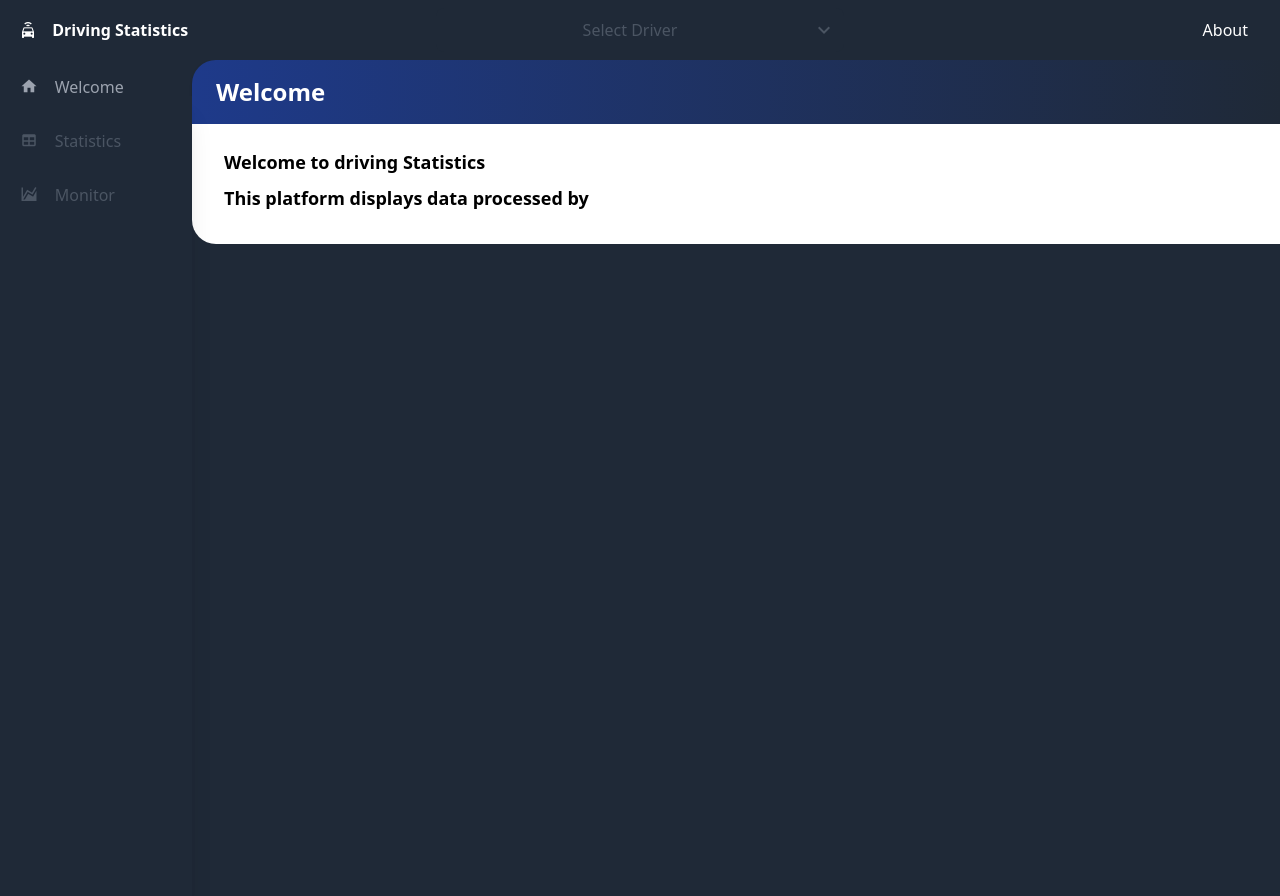
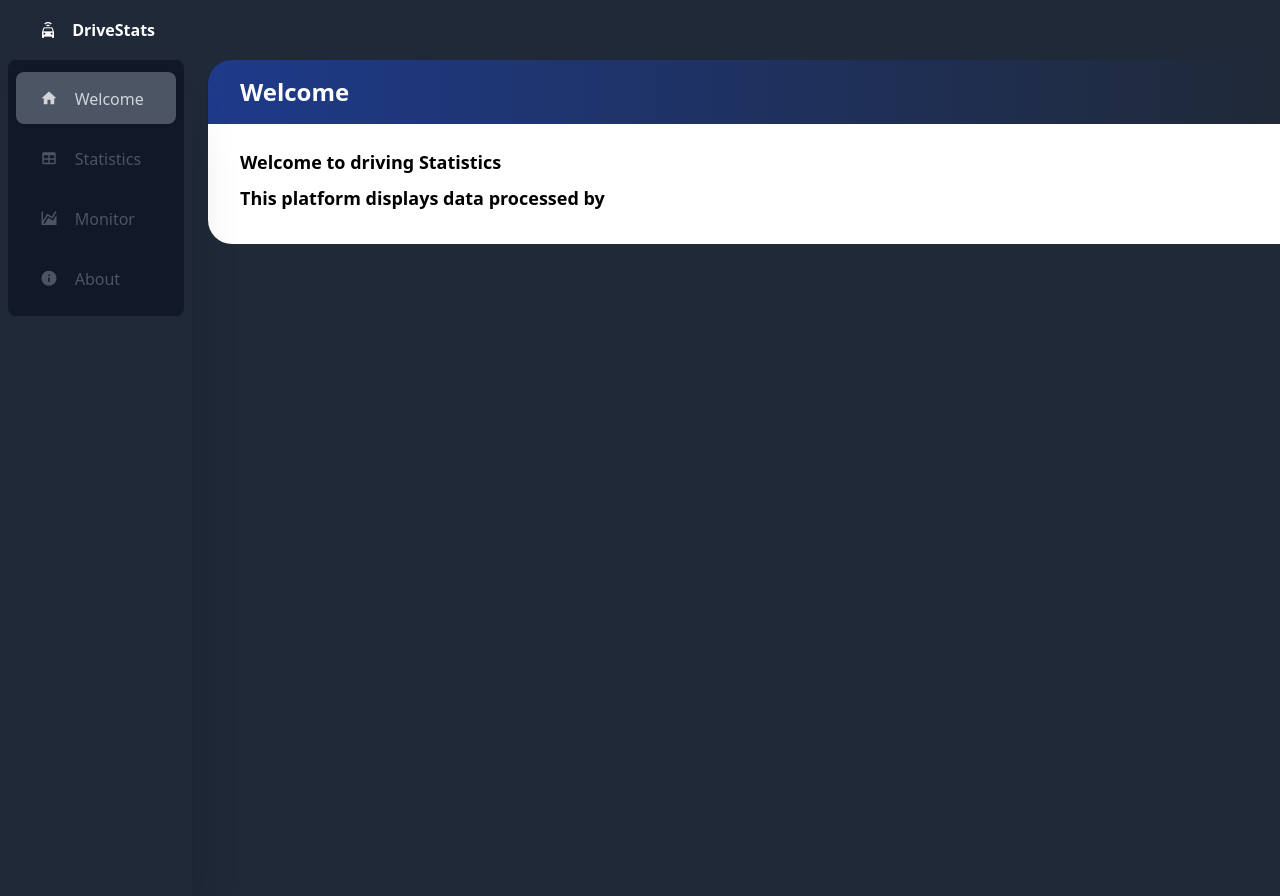
Before and after one commit to Moenupa/COMP4442_Proj, a Flask app: page / in a window 1280 px wide. Run offline with Flask 2, Linux system fonts and the light colour scheme; some libraries are stand-ins or nearby versions.

Commit message:
Minor Improvements

```diff
--- a/backend/db_connector.py
+++ b/backend/db_connector.py
@@ -23,7 +23,7 @@ class DBConnector():
         self.summary_table_name = os.getenv("SUMMARY_TABLE")
         self.speed_table_name = os.getenv("SPEED_TABLE")
         self.host = os.getenv("HOST")
-        self.user = os.getenv("USER")
+        self.user = os.getenv("ADMIN")
         self.port = os.getenv("PORT")
         self.passwd = os.getenv("PASSWD")
 
--- a/backend/writeSpeed.py
+++ b/backend/writeSpeed.py
@@ -25,9 +25,9 @@ def writeAllData():
                     continue
                 else:
                     after_epoch = str(int((datetime.strptime(time.replace('\r', ''), p) - epoch).total_seconds() * 1000))
-                    query = f"insert into {connector.speed_table_name} (DriverID, Time, Speed) values (\"{0}\",{1},{2})".format(driver, after_epoch, speed)
+                    query = f"insert into {connector.speed_table_name} (DriverID, Time, Speed) values (\"{driver}\",{after_epoch},{speed})"
                     cursor.execute(query)
-                    print("inserting ({}, {}, {})\r".format(driver, after_epoch, speed), end='')
+                    print(f"inserting ({driver}, {after_epoch}, {speed}) {''*10}\r", end='')
     print("writing complete. %40s" % (''))
 
 if __name__ == '__main__':
--- a/backend/writeStats.py
+++ b/backend/writeStats.py
@@ -11,15 +11,15 @@ path = "./drive_stat_out/"
 items = ['carPlate', 'speedUp', 'slowDown', 'neutralSlide', 'neutralSlideTime', 'overspeed', 'overspeedTime', 'fatigue', 'hthrottleStop', 'oilLeak']
 
 for item in items:
-    print("Processing: %-20s" % (item))
+    print("Processing: %-40s" % (item))
     for filename in os.listdir(path + item):
         with open(path + item + "/" + filename) as file:
             for record in file.readlines():
                 (k, v) = literal_eval(record)
                 if len(k) == 0:
                     continue
-                query = f"INSERT INTO {connector.summary_table_name} (DriverID, {item}) VALUES (\"{k}\", \"{v}\") on DUPLICATE KEY UPDATE {item} = VALUES ({v});"
+                query = f"INSERT INTO {connector.summary_table_name} (DriverID, {item}) VALUES (\"{k}\", \"{v}\") on DUPLICATE KEY UPDATE {item} = VALUES ({item});"
                 cursor.execute(query)
                 print("insert success:", k, v, "\r", end="")
 
-print("writeStats Completed!")
+print("writeStats Completed! %-30s" % (''))
--- a/frontend/db_connector.py
+++ b/frontend/db_connector.py
@@ -23,7 +23,7 @@ class DBConnector():
         self.summary_table_name = os.getenv("SUMMARY_TABLE")
         self.speed_table_name = os.getenv("SPEED_TABLE")
         self.host = os.getenv("HOST")
-        self.user = os.getenv("USER")
+        self.user = os.getenv("ADMIN")
         self.port = os.getenv("PORT")
         self.passwd = os.getenv("PASSWD")
 
--- a/frontend/main.py
+++ b/frontend/main.py
@@ -4,6 +4,7 @@ import random
 import time
 import os
 from db_connector import DBConnector
+from werkzeug.exceptions import HTTPException
 
 app = Flask(__name__, static_url_path='/static')
 
@@ -22,12 +23,23 @@ routes = {
     '/monitor': {
         'title': 'Monitor',
         'icon': 'mdi-chart-areaspline'
-    }
+    },
+    '/about': {
+        'title': 'About',
+        'icon': 'mdi-information'
+    },
 }
 
 @app.route('/about')
 def hello_world():
-    return 'Flask: Hello World'
+    return render_template(
+        "index.html",
+        routes = routes,
+        cur = "/about",
+        msg = [
+            'About page'
+        ]
+    )
 
 @app.route('/')
 def speedmonitor():
@@ -69,10 +81,9 @@ def API_speed(driverID):
     if len(data) > 0:
         latest = data[-1][0]
 
-    reduced = [row[2:] for row in data]
-    print(query)
-    print('last record:', data[-1])
-    return json.dumps(reduced)
+    # print(query)
+    # print('last record:', data[-1])
+    return json.dumps([row[2:] for row in data])
 
 @app.route('/api/drivers')
 def API_drivers():
@@ -160,5 +171,9 @@ def stat():
         cur = "/stat"
     )
 
+@app.errorhandler(HTTPException)
+def handle_exception(e):
+    return render_template("error.html", code = e.code, title = f'{e.code} {e.name.upper()}')
+
 if __name__ == "__main__":
     app.run(debug=True, port=8888)
--- a/frontend/templates/index.html
+++ b/frontend/templates/index.html
@@ -29,15 +29,15 @@
     <header>
       <nav
         aria-label="menu nav"
-        class="bg-gray-800 py-2 px-1 mt-0 h-auto fixed w-full z-20 top-0"
+        class="bg-gray-800 py-2 px-2 mt-0 h-auto fixed w-full z-20 top-0"
       >
         <div class="flex flex-wrap items-center">
           <div
-            class="flex flex-shrink md:w-1/3 justify-center md:justify-start text-white z-10 px-2 md:px-4"
+            class="flex flex-shrink md:w-1/3 justify-center md:justify-start text-white z-10 px-2 md:px-4 md:pl-8"
           >
-            <a href="#" aria-label="Driving Statistics">
+            <a href="#" aria-label="DriveStats">
               <i class="mdi mdi-car-connected"></i>
-              <span class="text-white no-underline pl-3 font-bold">Driving Statistics</span>
+              <span class="text-white no-underline ml-3 font-bold">DriveStats</span>
             </a>
           </div>
 
@@ -48,40 +48,25 @@
               <button
                 id="btn-dropdown"
                 data-dropdown-toggle="dropdown"
-                class="text-white bg-gray-900 hover:bg-gray-200 focus:ring-2 focus:outline-none focus:ring-gray-400 rounded-lg px-4 py-1 text-center inline-flex items-center transition ease-int-out hover:text-black w-full disabled:bg-gray-800 disabled:text-gray-600"
+                class="text-white bg-gray-900 transition-all w-full rounded-lg px-4 py-1 text-center inline-flex items-center active:text-gray-600 active:bg-gray-400 hover:bg-gray-200 hover:text-gray-800 disabled:bg-transparent disabled:text-transparent"
                 type="button"
                 {%if not drivers%}disabled{%endif%}
               >
                 <span class="w-full">Select Driver</span>
                 <span class="mdi mdi-chevron-down mdi-24px ml-1 -mr-2 pull-right"></span>
               </button>
-              <div id="dropdown" class="hidden z-10 w-full bg-white rounded divide-y divide-gray-100 shadow dark:bg-gray-700 absolute left-0 top-12">
-                <ul class="py-1 text-sm text-gray-700 dark:text-gray-200" aria-labelledby="btn-dropdown">
+              <div id="dropdown" class="hidden z-10 w-full bg-gray-200 rounded shadow absolute left-0 top-12">
+                <ul class="py-1 text-sm text-gray-800 divide-y divide-gray-300" aria-labelledby="btn-dropdown">
                   {% for driver in drivers %}
                   <li>
-                    <a href="javascript:" class="block py-2 px-4 hover:bg-gray-100 dark:hover:bg-gray-600 dark:hover:text-white dropdown-driver w-full">{{driver}}</a>
+                    <a href="javascript:" class="block duration-300 py-2 px-6 hover:bg-gray-300 dropdown-driver w-full">{{driver}}</a>
                   </li>
                   {% endfor %}
                 </ul>
               </div>
             </span>
           </div>
-
-          <div
-            class="flex flex-shrink w-auto content-center justify-between md:w-1/3 md:justify-end px-2 md:px-4"
-          >
-            <ul
-              class="list-reset flex justify-between flex-1 md:flex-none items-center"
-            >
-              <li class="flex-1 md:flex-none md:mr-3">
-                <a
-                  class="inline-block py-2 text-white no-underline"
-                  href="/about"
-                  >About</a
-                >
-              </li>
-            </ul>
-          </div>
+          <div class="w-auto md:w-1/3"></div>
         </div>
       </nav>
     </header>
@@ -90,24 +75,24 @@
       <div class="flex flex-row">
         <nav aria-label="alternative nav">
           <div
-            class="bg-gray-800 shadow-xl h-20 fixed bottom-0 mt-12 md:relative md:h-screen z-10 w-full md:w-48 content-center"
+            class="shadow-2xl h-20 fixed bottom-0 mt-12 md:relative md:h-screen z-10 w-full md:w-48 content-center"
           >
             <div
               class="md:mt-12 md:w-48 md:fixed md:left-0 md:top-0 content-center md:content-start text-left justify-between"
             >
               <ul
-                class="list-reset flex flex-row md:flex-col py-4 md:py-3 px-1 md:px-2 text-center md:text-left"
+                class="list-reset flex flex-row md:flex-col mx-2 md:mt-3 p-2 md:py-3 text-center md:text-left bg-gray-900 rounded-lg divide-x-8 md:divide-x-0 md:divide-y-8 divide-transparent"
               >
                 {% for route, info in routes.items() %}
                   <li class="flex-1">
                     <a
                       href="{{ route if route != cur else '#' }}"
-                      class="block py-1 md:py-3 pl-3 align-middle {{'text-gray-600' if route != cur else 'text-gray-400' }} no-underline hover:text-white border-b-2 border-gray-800 hover:border-blue-500 transition ease-in-out text-lg"
+                      class="block pb-2 pt-1 md:py-3 md:px-3 md:pl-6 align-middle transition-all duration-300 text-lg no-underline rounded-lg {{ 'text-gray-600' if route != cur else 'bg-gray-600 text-gray-300 shadow' }}  active:text-gray-600 active:bg-gray-400 hover:bg-gray-200 hover:text-gray-800 hover:shadow-xl"
                     >
-                      <i class="mdi {{ info['icon'] }} pr-0 md:pr-3"></i>
+                      <span class="mdi {{ info.get('icon', '') }} p-0 md:mr-3"></span>
                       <span
-                        class="pb-1 md:pb-0 text-xs md:text-base block md:inline-block"
-                        >{{ info['title'] }}
+                        class="text-xs md:text-base block md:inline-block"
+                        >{{ info.get('title', 'Route')  }}
                       </span>
                     </a>
                   </li>
@@ -116,12 +101,12 @@
             </div>
           </div>
         </nav>
-        <section class="w-full main-content mt-2 md:mt-2 pb-16 md:pb-5 bg-gray-800">
+        <section class="w-full main-content mt-2 ml-2 md:ml-4 pb-16 md:pb-5 bg-gray-800">
           <div class="bg-gray-800 pt-1">
             <div
-              class="rounded-tl-3xl bg-gradient-to-r from-blue-900 to-gray-800 p-4 shadow text-2xl text-white"
+              class="rounded-tl-3xl bg-gradient-to-r from-blue-900 to-gray-800 py-4 px-8 shadow text-2xl text-white"
             >
-              <h1 class="font-bold pl-2">{{ routes[cur]['title'] }}</h1>
+              <h1 class="font-bold">{{ routes.get(cur, {'title': 'Driving Statistics'}).get('title', 'Driving Statistics') }}</h1>
             </div>
           </div>
           {% if msg %}
@@ -136,24 +121,24 @@
           {% if stats %}
             <div class="flex flex-wrap bg-white">
               {% for stat in stats %}
-              <div class="w-full l:w-1/2 xl:w-1/3 p-6">
+              <div class="w-full l:w-1/2 xl:w-1/3 py-6 px-8">
                 <div
-                  class="bg-gradient-to-b from-{{stat['color']}}-200 to-{{stat['color']}}-100 border-b-4 border-{{stat['color']}}-500 rounded-lg shadow-xl p-5"
+                  class="bg-gradient-to-b from-{{stat.get('color', 'gray')}}-200 to-{{stat.get('color', 'gray')}}-100 border-b-4 border-{{stat.get('color', 'gray')}}-500 rounded-lg shadow-xl p-5"
                 >
                   <div class="flex flex-row items-center">
                     <div class="flex-shrink pr-4">
                       <div
-                        class="rounded-full bg-{{stat['color']}}-600 h-12 w-12 flex justify-center items-center"
-                      ><span class="text-white mdi mdi-24px {{ 'mdi-timer-sand' if 'time' in stat['title'] else 'mdi-counter' }}"></span></div>
+                        class="rounded-full bg-{{stat.get('color', 'gray')}}-600 h-12 w-12 flex justify-center items-center"
+                      ><span class="text-white mdi mdi-24px {{ 'mdi-timer-sand' if 'time' in stat.get('title', '') else 'mdi-counter' }}"></span></div>
                     </div>
                     <div class="flex-1 text-right md:text-center">
                       <h2 class="font-bold uppercase text-gray-600">
-                        {{stat['title']}}
+                        {{stat.get('title', 'Statistics')}}
                       </h2>
                       <p class="font-bold text-3xl">
-                        <span>{{stat['num']}}</span>
+                        <span>{{stat.get('num', 0)}}</span>
                         <span
-                          class="text-{{stat['color']}}-500 mdi {{stat['icon']}}"
+                          class="text-{{stat.get('color', 'gray')}}-500 mdi {{stat.get('icon', '')}}"
                         ></span>
                       </p>
                     </div>
@@ -166,7 +151,7 @@
           {% if table_headers %}
             <div class="flex flex-row flex-wrap flex-grow bg-white">
               <div class="w-full p-6">
-                <div class="bg-stone-100 border-transparent rounded-lg shadow-2xl">
+                <div class="bg-stone-100 rounded-lg shadow-2xl">
                   <div
                     class="bg-gradient-to-b from-stone-200 to-stone-100 uppercase text-stone-800 rounded-tl-lg rounded-tr-lg p-6"
                   >
@@ -186,11 +171,11 @@
                           {% endfor %}
                         </tr>
                       </thead>
-                      <tbody>
+                      <tbody class="divide-y divide-stone-200">
                         {% if table_data %}
                         {% for cols in table_data %}
                           <tr
-                            class="bg-white border-t transition duration-300 ease-in-out hover:bg-transparent"
+                            class="bg-white transition duration-300 hover:bg-transparent"
                           >
                             <td
                               class="px-6 py-4 whitespace-nowrap text-sm font-medium text-gray-900"
@@ -207,7 +192,7 @@
                           </tr>
                         {% endfor %}
                         {% else %}
-                          <div class="text-md text-gray-900 font-light px-6 py-4 whitespace-nowrap content-center bg-white hover:transition duration-300 ease-in-out hover:bg-transparent uppercase">
+                          <div class="text-md text-gray-900 font-light px-6 py-4 whitespace-nowrap content-center bg-white transition duration-300 hover:bg-transparent uppercase">
                             error when fetching data
                           </div>
                         {% endif %}
@@ -233,9 +218,11 @@
       var selection = '';
       $('#btn-dropdown').click(() => {
         $('#dropdown').toggleClass('hidden');
+        $('#btn-dropdown .mdi').toggleClass('mdi-chevron-down mdi-chevron-up');
       });
       $('#dropdown .dropdown-driver').click((e) => {
         $('#dropdown').toggleClass('hidden');
+        $('#btn-dropdown .mdi').toggleClass('mdi-chevron-down mdi-chevron-up');
         selection = e.target.text;
         $('#btn-dropdown>span').first().text(selection);
         console.log('selected: ' + selection);
@@ -247,7 +234,6 @@
           $.getJSON(
             speed_api(),
             (e) => {
-              console.log(e);
               $.each(e, (i, v) => {
                 chart.series[0].addPoint(v);
                 getMinMax(chart);
```
Also changed, not shown: frontend/templates/error.html (added, +25 -0 lines), frontend/templates/monitor.html (deleted, +0 -59 lines).
